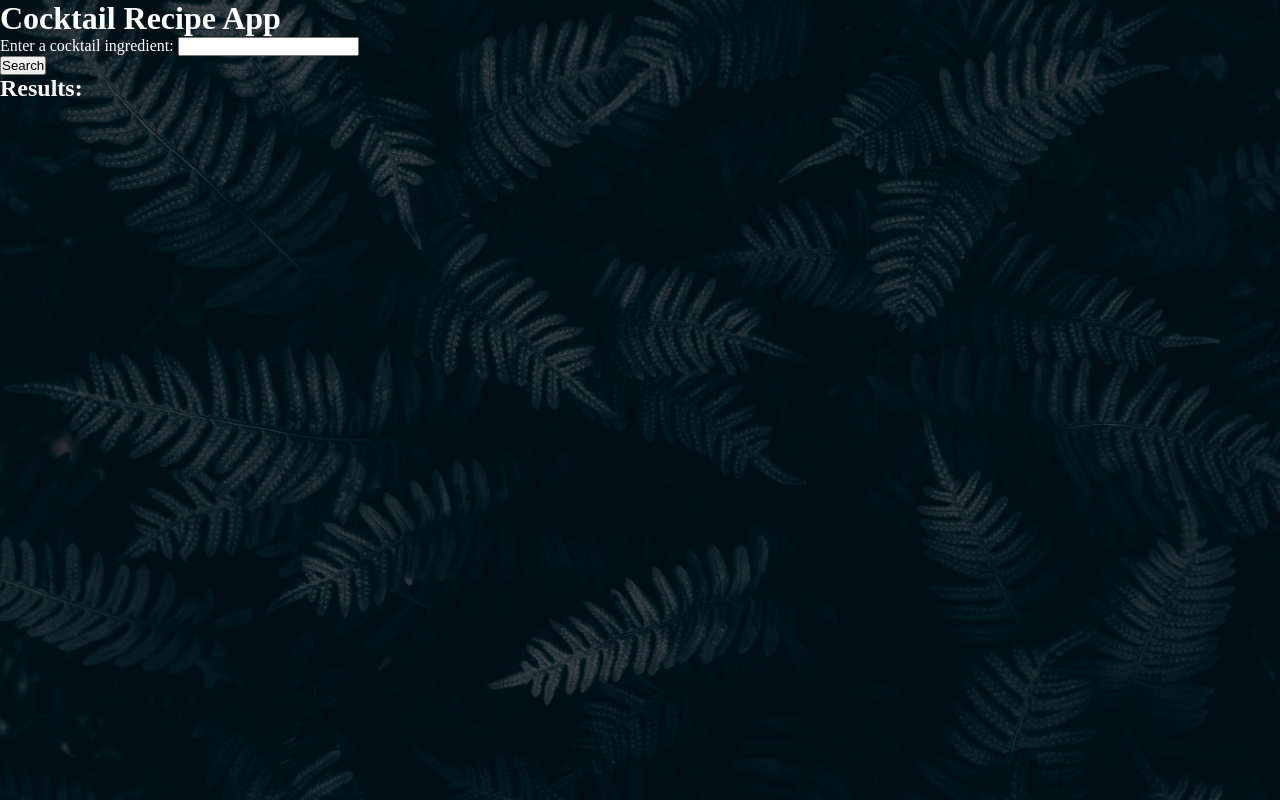
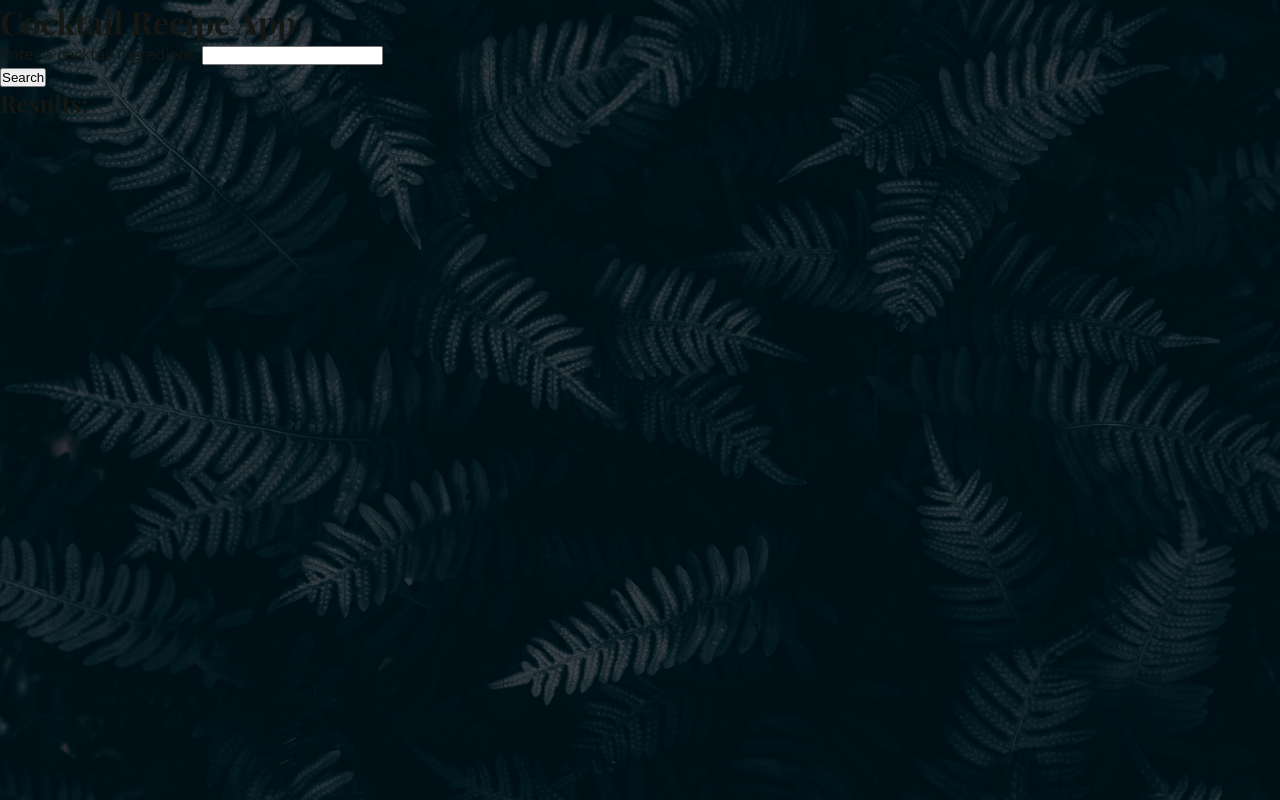
Before and after one commit to toowee-le/cocktails, a plain HTML site: page public/index.html in a window 1280 px wide. Drawn offline with nearby package versions, Linux system fonts and the light colour scheme.

Commit message:
change the background image and root colors

```diff
--- a/public/style.css
+++ b/public/style.css
@@ -1,3 +1,5 @@
+@import url('https://fonts.googleapis.com/css2?family=Open+Sans:wght@300;400;700&family=Playfair+Display:wght@400;500;700&display=swap');
+
 * {
     box-sizing: border-box;
     margin: 0;
@@ -5,11 +7,18 @@
 }
 
 :root {
-    --text-color: #FFF;
+    --text-color: #151713;
 }
 
 body {
-    background: url(img/background.jpg);
+    background: #fcfcfc url(img/background.jpg) no-repeat;
     background-size: cover;
     color: var(--text-color);
+    font-family: 'Open Sans', sans-serif;
 }
+
+h1,
+h2,
+h3 {
+    font-family: 'Playfair Display', serif;
+}
```
